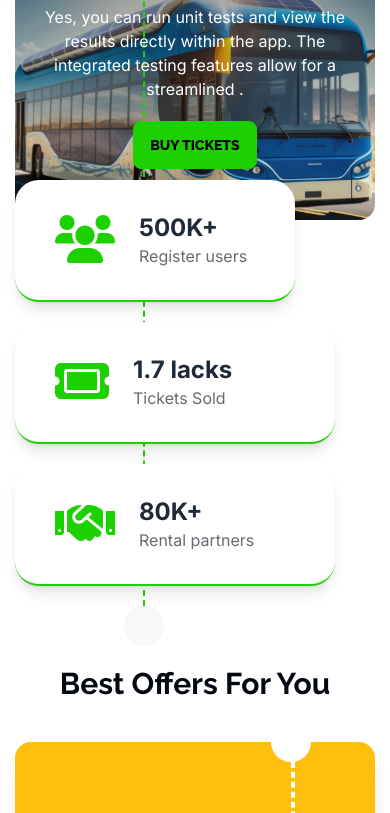
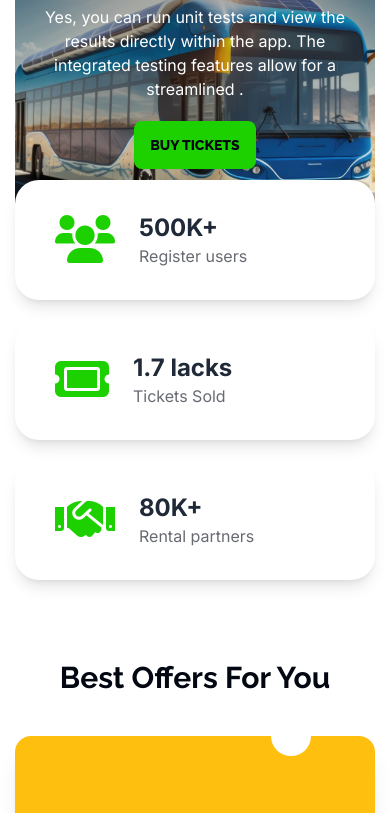
Before and after one commit to MahdiHassanGo/Smart-Ticketing, a plain HTML site: page app.html in a window 390 px wide. Shown: the part 218-1031 px from the top of the page. Drawn offline with nearby package versions, Linux system fonts and the light colour scheme.

Commit message:
responsive done for small device

```diff
--- a/app.html
+++ b/app.html
@@ -48,6 +48,12 @@
     <title>Dublin Bus - Online Bus Ticket Booking With DOM Manipulation</title>
     <!-- ... (keep your existing head content) ... -->
     <style>
+
+   * {
+    border: none !important;
+    outline: none !important;
+}
+
         body {
             overflow-x: hidden; /* Prevent horizontal scrolling */
         }
@@ -181,10 +187,10 @@
 
     <main class="mt-10">
         <!-- statistics section start -->
-        <section id="statistics" class="container grid grid-cols-1 sm:grid-cols-2 lg:grid-cols-3 gap-5 -mt-20">
+        <section id="statistics" class="container ml-15 grid grid-cols-1 sm:grid-cols-2 lg:grid-cols-3 gap-5 -mt-20">
            <!-- Card One -->
            <div
-           class="flex items-center gap-6 border-b-2 border-primary px-10 py-8 rounded-3xl shadow-lg bg-white z-[1] mr-20 lg:mr-0 ">
+           class="flex items-center gap-6 border-b-2 border-primary px-10 py-8 rounded-3xl shadow-lg bg-white z-[1]  lg:mr-0 ">
            <div>
                <i class="fa-solid fa-users text-primary text-5xl"></i>
            </div>
@@ -196,7 +202,7 @@
 
        <!-- Card Two -->
        <div
-           class="flex items-center gap-6 border-b-2 border-primary px-10 py-8 rounded-3xl shadow-lg bg-white z-[1] mr-10 lg:mr-0">
+           class="flex items-center gap-6 border-b-2 border-primary px-10 py-8 rounded-3xl shadow-lg bg-white z-[1]  lg:mr-0">
            <div>
                <i class="fa-solid fa-ticket text-primary text-5xl"></i>
            </div>
@@ -207,7 +213,7 @@
        </div>
        <!-- Card Three -->
        <div
-           class="flex items-center gap-6 border-b-2 border-primary px-10 py-8 rounded-3xl shadow-lg bg-white z-[1] mr-10 lg:mr-0">
+           class="flex items-center gap-6 border-b-2 border-primary px-10 py-8 rounded-3xl shadow-lg bg-white z-[1]  lg:mr-0">
            <div>
                <i class="fa-solid fa-handshake text-primary text-5xl"></i>
            </div>
@@ -280,7 +286,7 @@
 
         <div class="text-center">
             <button
-                class="ml-10 lg:ml-0 btn btn-primary bg-transparent px-10 hover:bg-primary hover:text-secondary border-primary hover:border-primary text-primary font-bold">
+                class="ml-2 lg:ml-0 btn btn-primary bg-transparent px-10 hover:bg-primary hover:text-secondary border-primary hover:border-primary text-primary font-bold">
                 See All Offers
             </button>
         </div>
@@ -345,12 +351,7 @@
                     </div>
                     <div class="flex sm:justify-evenly justify-center text-center items-center col-span-1">
                         <div class="flex flex-col items-center justify-between h-full overflow-hidden sm:hidden lg:flex">
-                            <span class="bg-mobileMenu inline-block w-10 h-10 rounded-full absolute -top-5 z-20"></span>
-                            <span
-                                class="border-primary border-dashed inline-block border-r-2 h-full absolute top-0"></span>
-                            <span
-                                class="bg-mobileMenu inline-block w-10 h-10 rounded-full absolute -bottom-5 z-10"></span>
-                        </div>
+                            </div>
                         <div class="flex flex-col">
 
 
@@ -366,7 +367,7 @@
                 </div>
 
                 </section>
-            </div>\
+            </div>
 
 
             <section class="bg-white w-full px-4 sm:px-8 py-5 mx-auto rounded-2xl shadow-sm grid grid-cols-1 sm:grid-cols-2 lg:grid-cols-3 gap-5">
```
